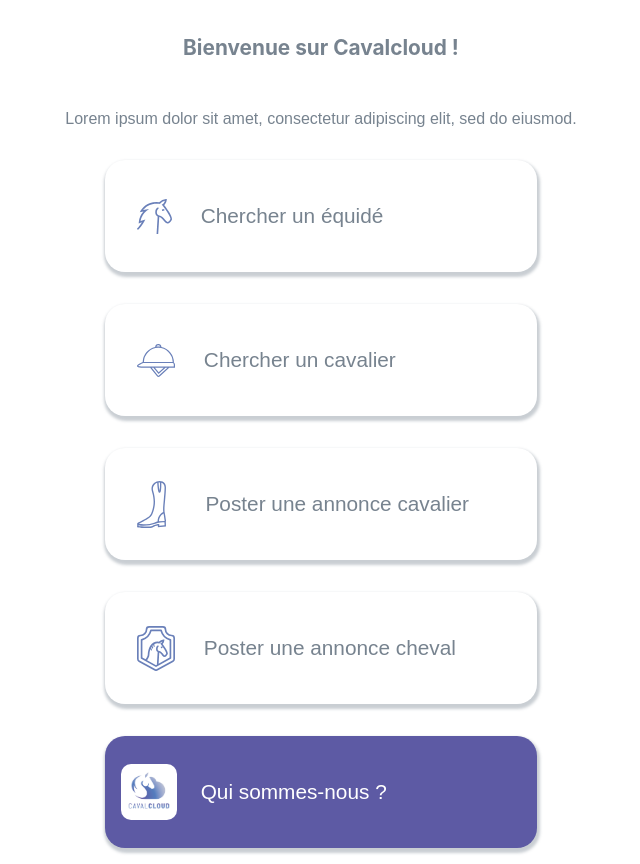
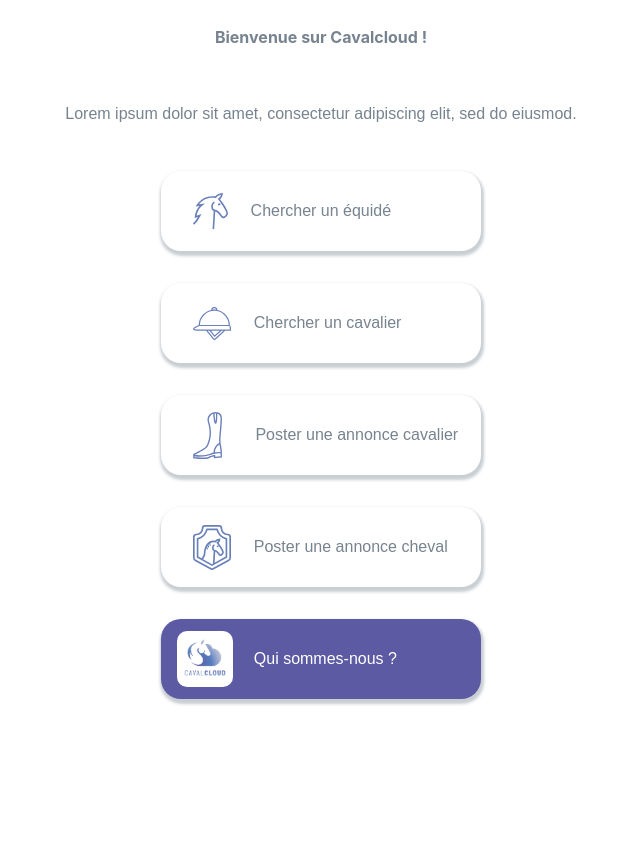
Before and after one commit to Johanna-cs/Caval_Cloud_Front, a React (Create React App) app: page /home in a window 1280 px wide. Shown: the whole page, without its empty margins (319-959 px from the left). After the commit the page ends 800 px from the top, so only its background shows below. Built offline with nearby package versions, Linux system fonts and the light colour scheme.

Commit message:
last update on css home

```diff
--- a/src/App.css
+++ b/src/App.css
@@ -5,12 +5,15 @@
   flex-flow: column nowrap;
 }
 .welcome {
-  font-size: 1.3em;
+  font-size: 1em;
   color: #77838F;
 }
 .welcomeText {
+  font-size: 1em;
   color: #77838F;
   font-weight: 300;
+  padding: 1em;
+  text-align: center;
 }
 
     /* logos de la HOME PAGE */
@@ -45,8 +48,8 @@
   flex-flow: row nowrap;
   padding: 1em;
   margin: 1em;
-  width: 25em;
-  height: 5em;
+  width: 18em;
+  height: 3em;
   border-radius: 20px;
   box-shadow: 1px 3px 3px 2px #77838F65;
 }
@@ -54,15 +57,15 @@
 .textBtn {
   font-family: 'Montserrat' sans-serif;
   font-weight: 500;
-  font-size: 1.3em;
+  font-size: 1em;
   color : #77838F;
-  margin-left: 0.6em;
+  margin-left: 0.4em;
 }
     /* about us button*/
 .textUs {
   font-family: 'Montserrat' sans-serif;
   font-weight: 500;
-  font-size: 1.3em;
+  font-size: 1em;
   color : #ffffff;
   margin-left: 0.6em;
 }
@@ -73,8 +76,8 @@
   flex-flow: row nowrap;
   padding: 1em;
   margin: 1em;
-  width: 25em;
-  height: 5em;
+  width: 18em;
+  height: 3em;
   border-radius: 20px;
   box-shadow: 1px 3px 3px 2px #77838F65;
   background-color: #5D5AA4;
--- a/src/components/Landing/landing.css
+++ b/src/components/Landing/landing.css
@@ -9,12 +9,13 @@
 }
 
 .CavalCloudLogo {
-    width: 7em ;
+    width: 9em ;
 }
 
 p {
     font-weight: 200;
     font-family: 'Open-sans', sans-serif;
+    font-size: 1em;
 }
 .slogan {
     color: #77838F;
@@ -48,7 +49,7 @@ button  {
 }
 
 #invite {
-    font-size: 0.7em;
+    font-size: 0.8em;
     font-weight: 750;
     color: #5D5AA4;
 }
```
